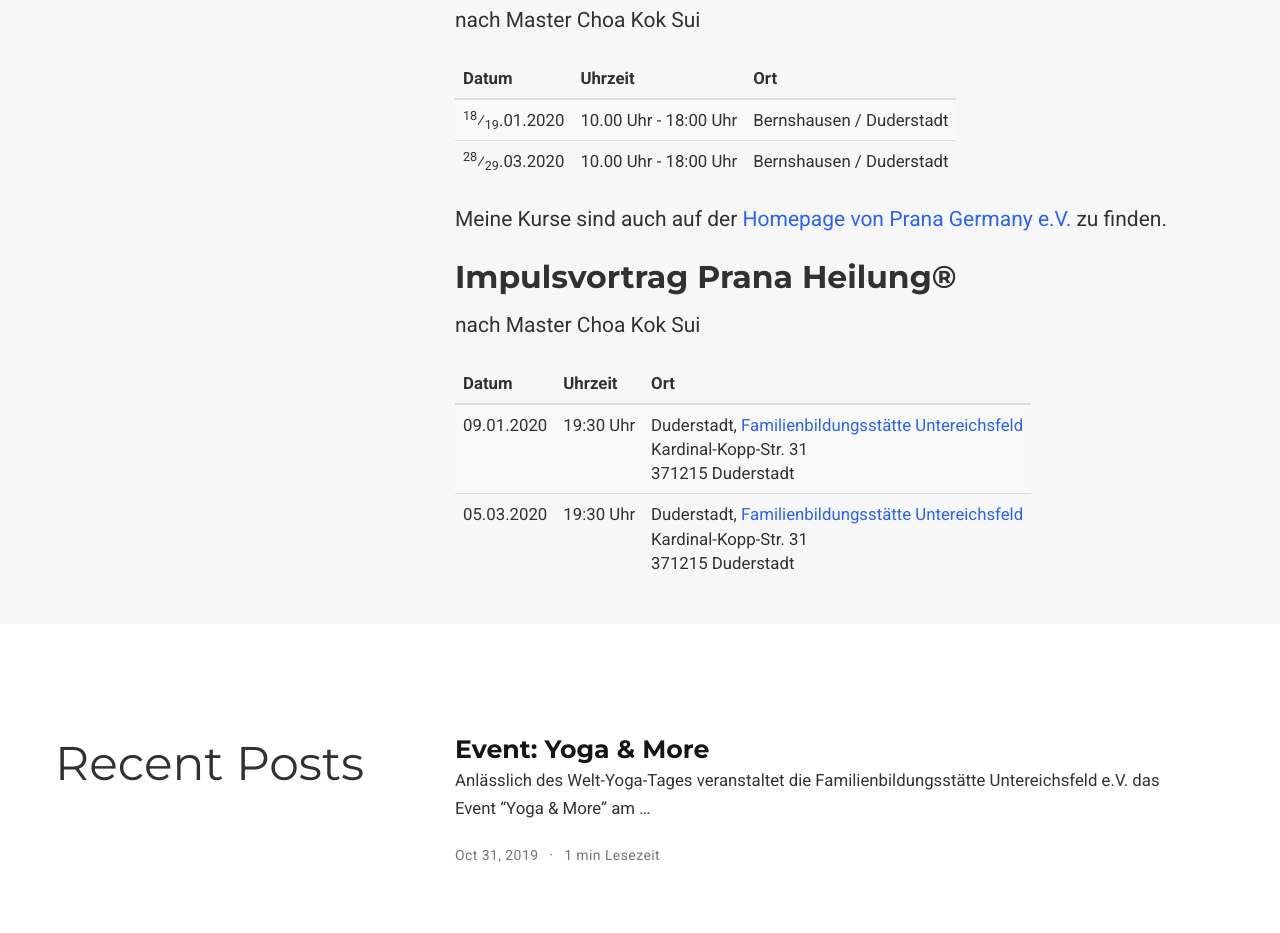
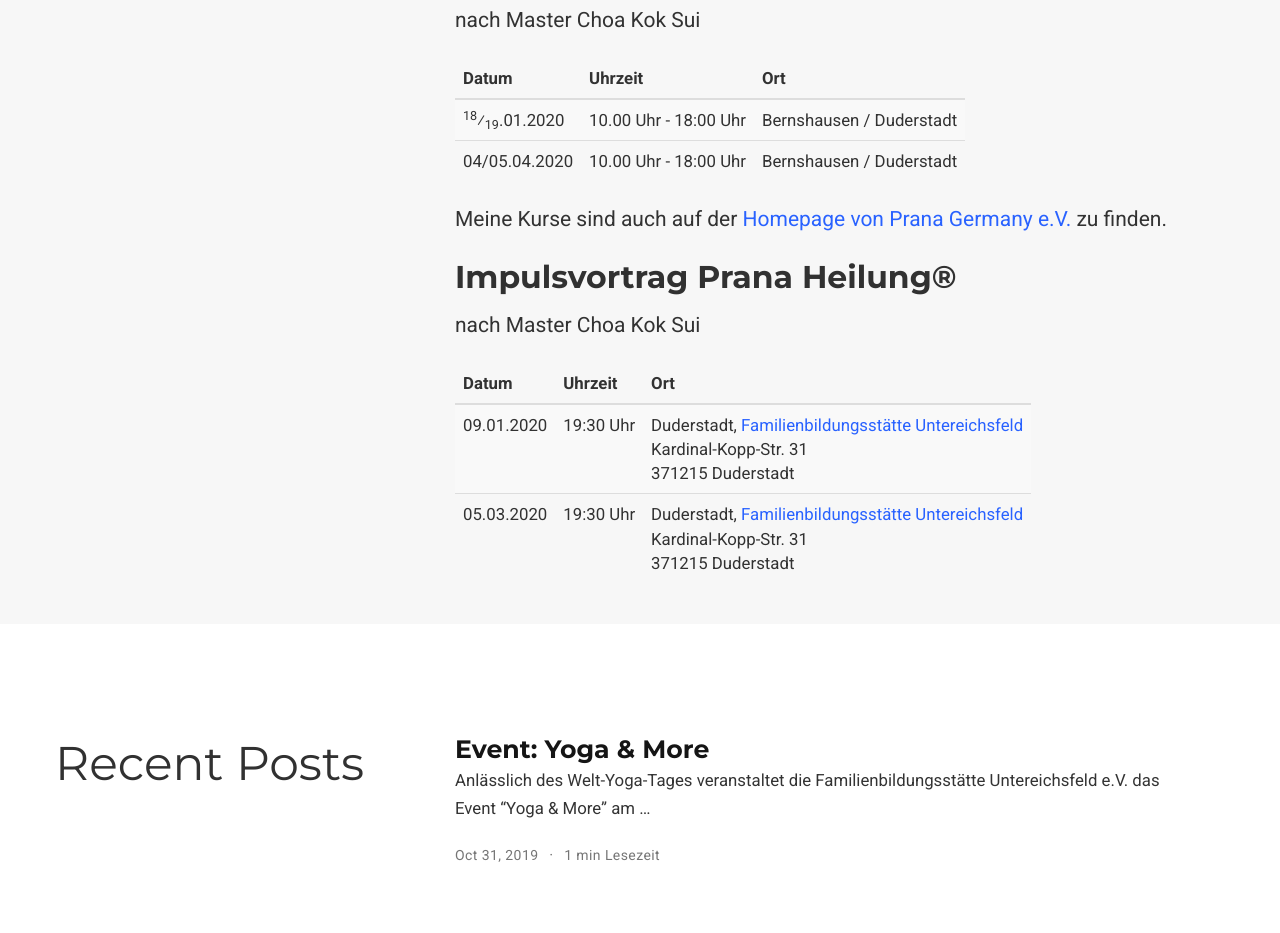
Before and after one commit to VolkerHasse/volkerhasse.github.io, a plain HTML site: page index.html in a window 1280 px wide. Shown: the part 9332-10265 px from the top of the page. Drawn offline with nearby package versions, Linux system fonts and the light colour scheme; some icons are missing.

Commit message:
CHG: adapt appointment april

```diff
--- a/index.html
+++ b/index.html
@@ -1267,7 +1267,7 @@ Umgebung begrüßen zu dürfen.</p>
 </tr>
 
 <tr>
-<td><sup>28</sup>&frasl;<sub>29</sub>.03.2020</td>
+<td>04/05.04.2020</td>
 <td>10.00 Uhr - 18:00 Uhr</td>
 <td>Bernshausen / Duderstadt</td>
 </tr>
```
